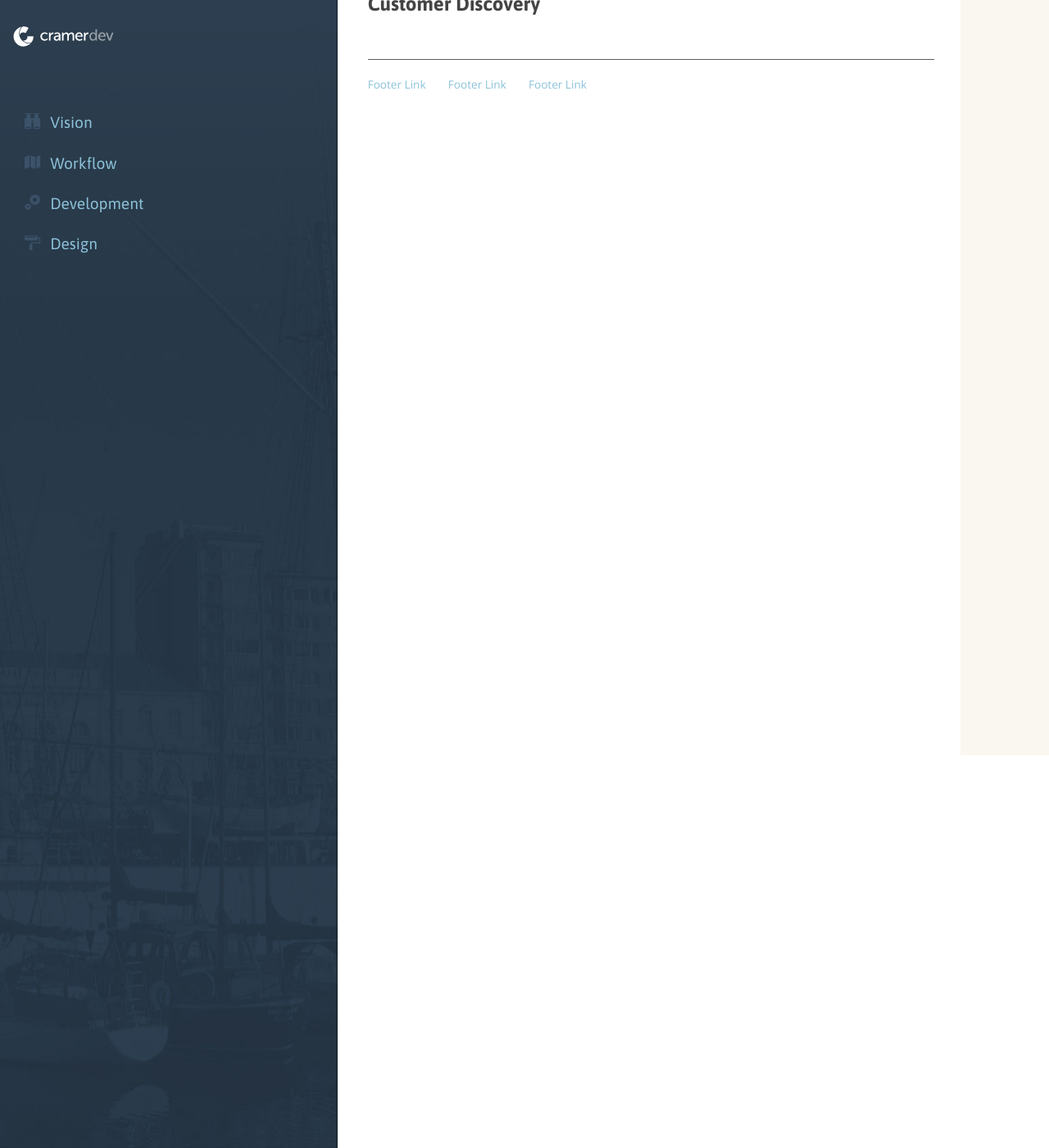
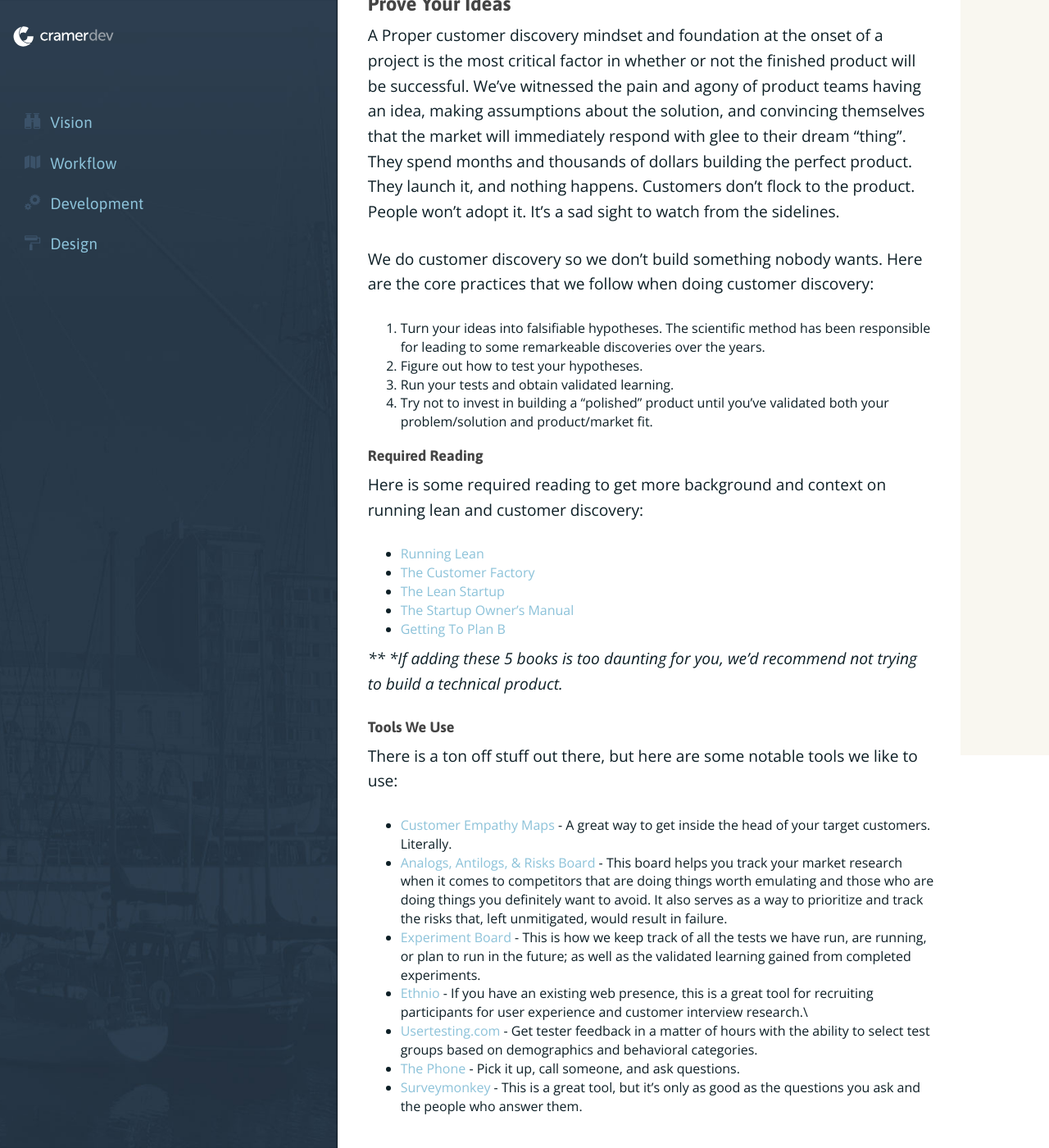
Before and after one commit to cramerdev/docs, a Jekyll site: the page built from _posts/2013-10-25-plan-customer-discovery.markdown, in a window 1280 px wide and 1400 px high, scrolled down 479 px. Shown: the whole window at 82% size. Built offline with Jekyll 4.4.1, drawn with Linux system fonts in a browser that asks for light colours; nearby versions of some CDN libraries; Markdown is read by kramdown in place of the engine named in the settings; some of the changed text lies outside the part shown.

Commit message:
Start on Plan - Customer Discovery

```diff
--- a/_posts/2013-10-25-plan-customer-discovery.markdown
+++ b/_posts/2013-10-25-plan-customer-discovery.markdown
@@ -4,4 +4,34 @@
 tags: main
 ---
 
-## Customer Discovery
+## Prove Your Ideas
+A Proper customer discovery mindset and foundation at the onset of a project is the most critical factor in whether or not the finished product will be successful. We've witnessed the pain and agony of product teams having an idea, making assumptions about the solution, and convincing themselves that the market will immediately respond with glee to their dream "thing". They spend months and thousands of dollars building the perfect product. They launch it, and nothing happens. Customers don't flock to the product. People won't adopt it. It's a sad sight to watch from the sidelines.
+
+We do customer discovery so we don't build something nobody wants. Here are the core practices that we follow when doing customer discovery:
+
+1. Turn your ideas into falsifiable hypotheses. The scientific method has been responsible for leading to some remarkeable discoveries over the years.
+2. Figure out how to test your hypotheses.
+3. Run your tests and obtain validated learning.
+4. Try not to invest in building a "polished" product until you've validated both your problem/solution and product/market fit.
+
+### Required Reading
+Here is some required reading to get more background and context on running lean and customer discovery:
+
+* [Running Lean](http://www.amazon.com/Running-Lean-Iterate-Works-Series/dp/1449305172/ref=sr_1_1?ie=UTF8&qid=1382719572&sr=8-1&keywords=running+lean)
+* [The Customer Factory](http://unbouncepages.com/the-customer-factory/)
+* [The Lean Startup](http://www.amazon.com/The-Lean-Startup-Entrepreneurs-Continuous/dp/0307887898/ref=sr_1_1?ie=UTF8&qid=1382719644&sr=8-1&keywords=Lean+startup)
+* [The Startup Owner's Manual](http://www.amazon.com/The-Startup-Owners-Manual-Step-By-Step/dp/0984999302/ref=sr_1_1?ie=UTF8&qid=1382719666&sr=8-1&keywords=startup+owners+manual)
+* [Getting To Plan B](http://www.amazon.com/Getting-Plan-Breaking-Through-Business/dp/1422126692/ref=sr_1_1?ie=UTF8&qid=1382719694&sr=8-1&keywords=getting+to+plan+B)
+
+*** *If adding these 5 books is too daunting for you, we'd recommend not trying to build a technical product.*
+
+### Tools We Use
+There is a ton off stuff out there, but here are some notable tools we like to use:
+
+* [Customer Empathy Maps](#link) - A great way to get inside the head of your target customers. Literally.
+* [Analogs, Antilogs, & Risks Board](#link) - This board helps you track your market research when it comes to competitors that are doing things worth emulating and those who are doing things you definitely want to avoid. It also serves as a way to prioritize and track the risks that, left unmitigated, would result in failure.
+* [Experiment Board](#link) - This is how we keep track of all the tests we have run, are running, or plan to run in the future; as well as the validated learning gained from completed experiments.
+* [Ethnio](http://ethn.io/) - If you have an existing web presence, this is a great tool for recruiting participants for user experience and customer interview research.\
+* [Usertesting.com](http://www.usertesting.com/) - Get tester feedback in a matter of hours with the ability to select test groups based on demographics and behavioral categories.
+* [The Phone](http://en.wikipedia.org/wiki/Telephone) - Pick it up, call someone, and ask questions.
+* [Surveymonkey](https://www.surveymonkey.com/) - This is a great tool, but it's only as good as the questions you ask and the people who answer them.
--- a/_posts/2013-10-25-plan-defining-the-workflow.markdown
+++ b/_posts/2013-10-25-plan-defining-the-workflow.markdown
@@ -18,7 +18,7 @@
 There are detailed sections for each of these core events further day the page.
 
 ## How Work Gets Defined and Estimated
-A consistent event schedule with specific activities at each event gives us the foundation and process to focus on getting work done and shipping it. One of the most difficult and complex things we run into during the planning events is figuring out how to define the goals and scope of the work that needs to be completed so there are as few unknowns as possible. This ensures that the delivered work successfully maps to clearly identified user needs, as well as empowering the team to make good decisions when balancing inevitable trade-offs so we can respond to constraints like budget or time to market.
+A consistent event schedule with specific activities at each event gives us the foundation and process to focus on getting work done and shipping it. One of the most difficult and complex things we run into during the planning events is figuring out how to define the goals and scope of the work that needs to be completed so there are as few unknowns as possible. This ensures that the delivered work successfully maps to clearly identified user needs. It also positions the team to make good decisions when balancing inevitable trade-offs in response to constraints like budget or time to market.
 
 ### Turning Business and Product Requirements Into Stories
 **Highlights**
```
Also changed, not shown: _posts/2013-10-25-plan-designing-the-solution.markdown (renamed from _posts/2013-10-25-plan-desiging-the-solution.markdown).
